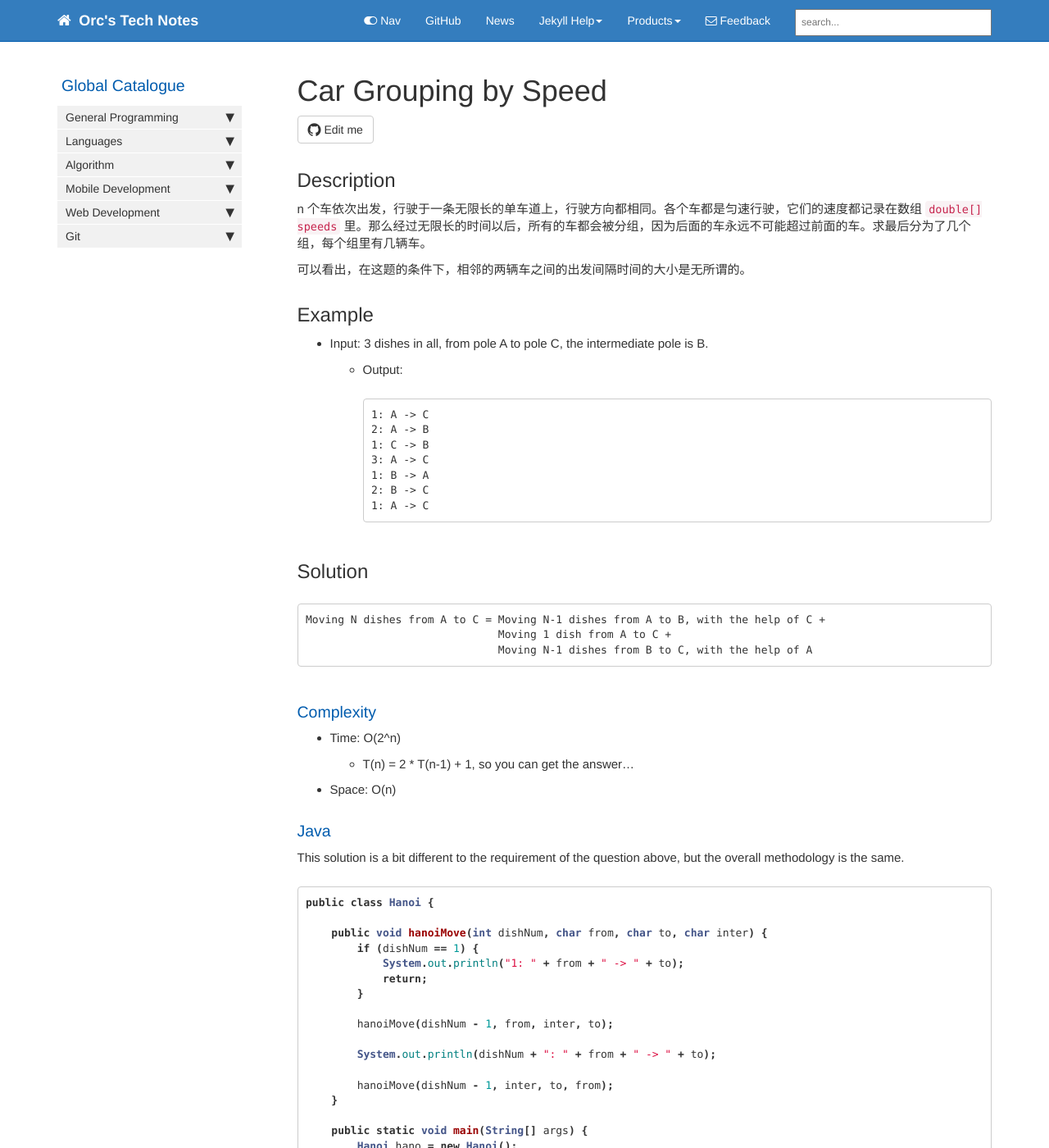
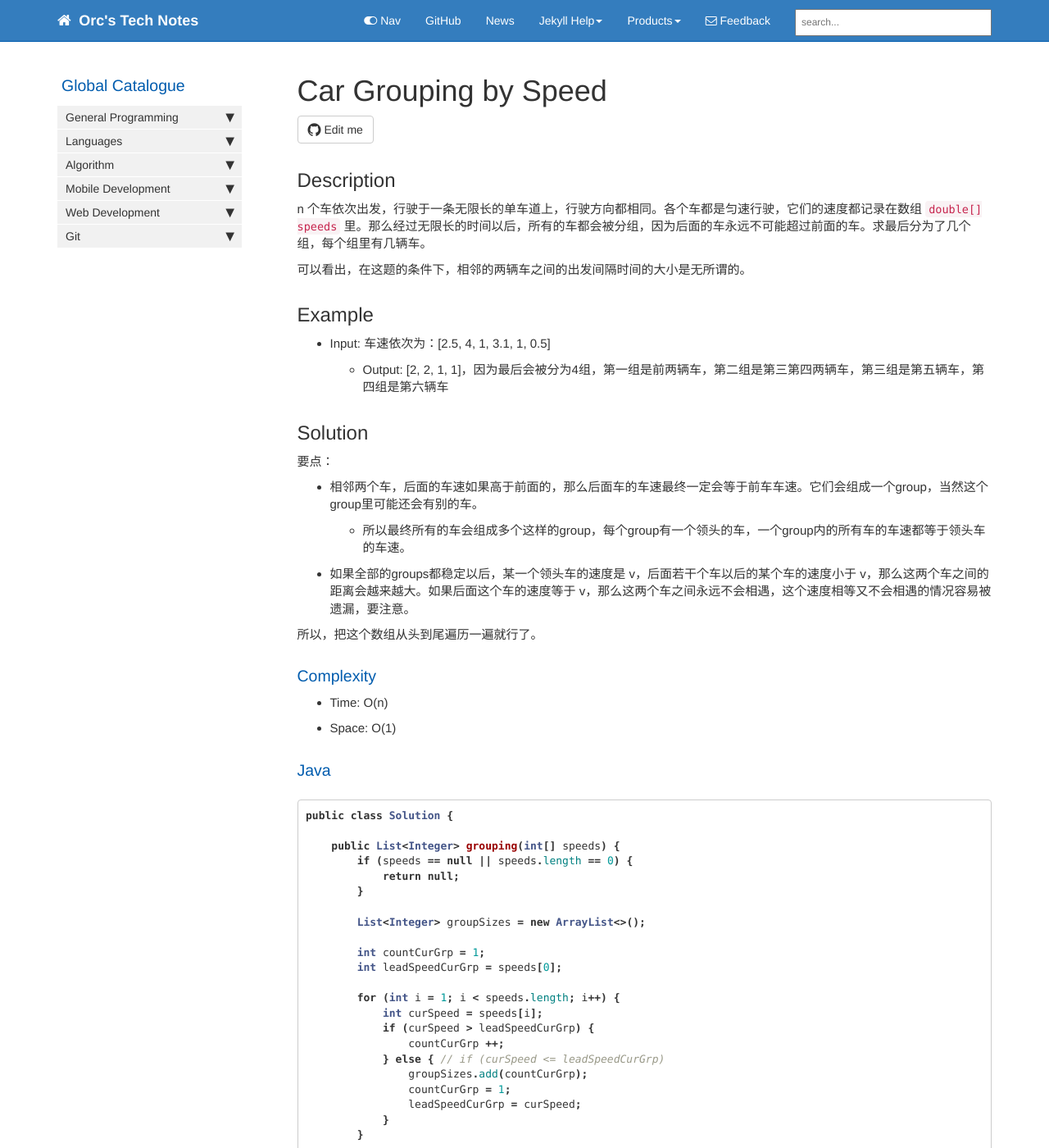
Before and after one commit to HungryOrc/hungryorc.github.io, a Jekyll site: the page built from pages/algorithm/algorithm_car_grouping_by_speed.md, in a window 1280 px wide and 1400 px high. Shown: the whole window at 82% size. Built offline with Jekyll 4.4.1, drawn with Linux system fonts in a browser that asks for light colours; nearby versions of some CDN libraries; comment, search, counter and statistics services are not loaded; some of the changed text lies outside the part shown.

Commit message:
Update algorithm_car_grouping_by_speed.md

````diff
--- a/pages/algorithm/algorithm_car_grouping_by_speed.md
+++ b/pages/algorithm/algorithm_car_grouping_by_speed.md
@@ -16,60 +16,54 @@ n 个车依次出发，行驶于一条无限长的单车道上，行驶方向都
 
 ## Example
 
-* Input: 3 dishes in all, from pole A to pole C, the intermediate pole is B.
-  * Output:
-    ```
-    1: A -> C
-    2: A -> B
-    1: C -> B
-    3: A -> C
-    1: B -> A
-    2: B -> C
-    1: A -> C
-    ```
+* Input: 车速依次为：[2.5, 4, 1, 3.1, 1, 0.5]
+  * Output: [2, 2, 1, 1]，因为最后会被分为4组，第一组是前两辆车，第二组是第三第四两辆车，第三组是第五辆车，第四组是第六辆车
 
 ## Solution
-```
-Moving N dishes from A to C = Moving N-1 dishes from A to B, with the help of C +
-                              Moving 1 dish from A to C +
-			      Moving N-1 dishes from B to C, with the help of A
-```
+要点：
+* 相邻两个车，后面的车速如果高于前面的，那么后面车的车速最终一定会等于前车车速。它们会组成一个group，当然这个group里可能还会有别的车。
+  * 所以最终所有的车会组成多个这样的group，每个group有一个领头的车，一个group内的所有车的车速都等于领头车的车速。
+* 如果全部的groups都稳定以后，某一个领头车的速度是 v，后面若干个车以后的某个车的速度小于 v，那么这两个车之间的距离会越来越大。如果后面这个车的速度等于 v，那么这两个车之间永远不会相遇，这个速度相等又不会相遇的情况容易被遗漏，要注意。
+
+所以，把这个数组从头到尾遍历一遍就行了。
 
 ### Complexity
-
-* Time: O(2^n)
-  * T(n) = 2 * T(n-1) + 1, so you can get the answer...
-* Space: O(n)
+* Time: O(n)
+* Space: O(1)
 
 ### Java
-This solution is a bit different to the requirement of the question above, but the overall methodology is the same.
+```java
+public class Solution {
 
-```java
-public class Hanoi {
+    public List<Integer> grouping(int[] speeds) {
+        if (speeds == null || speeds.length == 0) {
+            return null;
+        }
 
-    public void hanoiMove(int dishNum, char from, char to, char inter) {
-	if (dishNum == 1) {
-	    System.out.println("1: " + from + " -> " + to);
-	    return;
-	}
+        List<Integer> groupSizes = new ArrayList<>();
 
-	hanoiMove(dishNum - 1, from, inter, to);
+        int countCurGrp = 1;
+        int leadSpeedCurGrp = speeds[0];
 
-	System.out.println(dishNum + ": " + from + " -> " + to);
+        for (int i = 1; i < speeds.length; i++) {
+            int curSpeed = speeds[i];
+            if (curSpeed > leadSpeedCurGrp) {
+                countCurGrp ++;
+            } else { // if (curSpeed <= leadSpeedCurGrp)
+                groupSizes.add(countCurGrp);
+                countCurGrp = 1;
+                leadSpeedCurGrp = curSpeed;
+            }
+        }
 
-	hanoiMove(dishNum - 1, inter, to, from);
-    }
+        groupSizes.add(countCurGrp); // for the last group
 
-    public static void main(String[] args) {
-	Hanoi hano = new Hanoi();
-	hano.hanoiMove(4, 'A', 'C', 'B');
+        return groupSizes;
     }
 }
 ```
 
-
 ## Reference
 
-* [Tower of Hanoi - LintCode](https://lintcode.com/problem/tower-of-hanoi/description)
 
 {% include links.html %}
````
